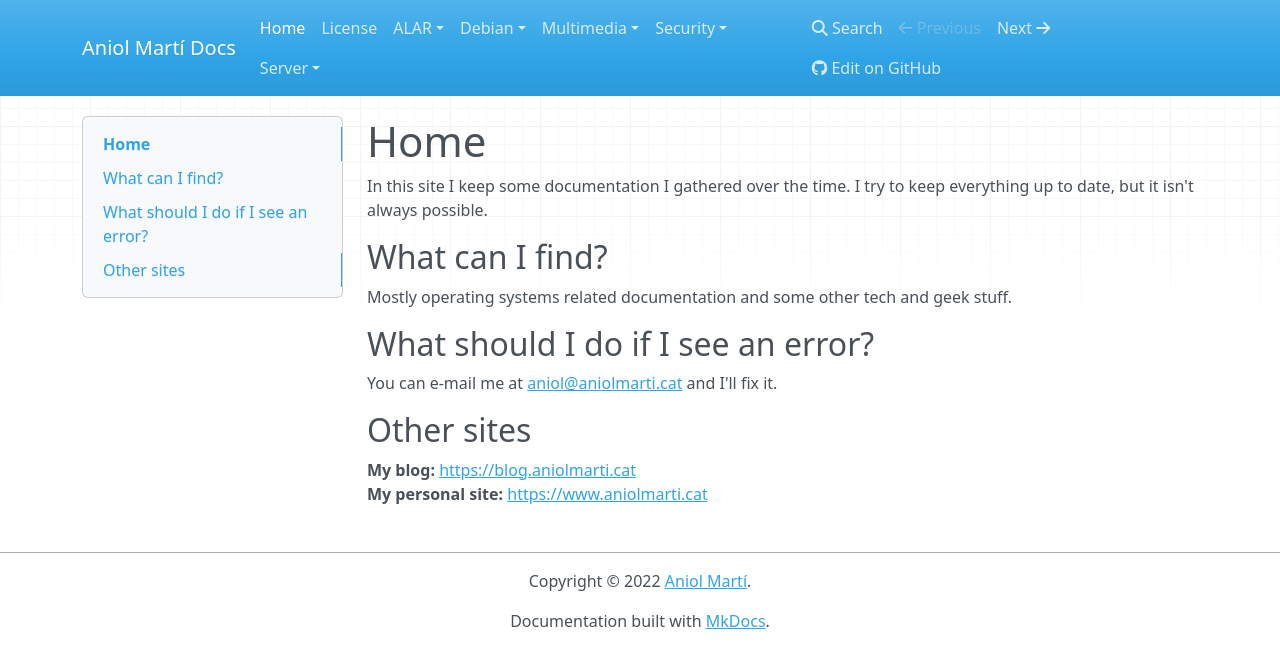
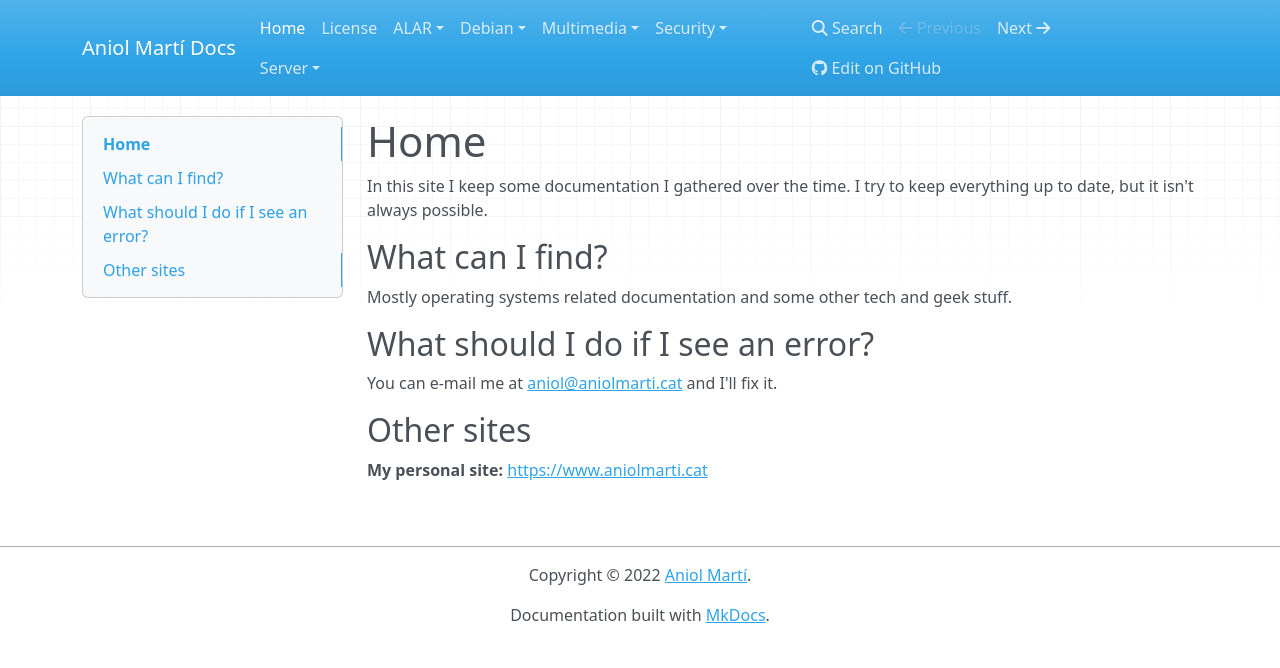
Before and after one commit to aniolm9/docs.aniolmarti.cat, an MkDocs documentation site: the page built from docs/index.md, in a window 1280 px wide. Shown: the top 668 px of the page. Built offline with MkDocs 1.6.1, drawn with Linux system fonts in a browser that asks for light colours; nearby versions of some CDN libraries.

Commit message:
Remove blog entry as it does not exist anymore

```diff
--- a/docs/index.md
+++ b/docs/index.md
@@ -8,5 +8,4 @@ Mostly operating systems related documentation and some other tech and geek stuf
 You can e-mail me at <aniol@aniolmarti.cat> and I'll fix it.
 
 ## Other sites
-**My blog:** <https://blog.aniolmarti.cat>
 **My personal site:** <https://www.aniolmarti.cat>
```
